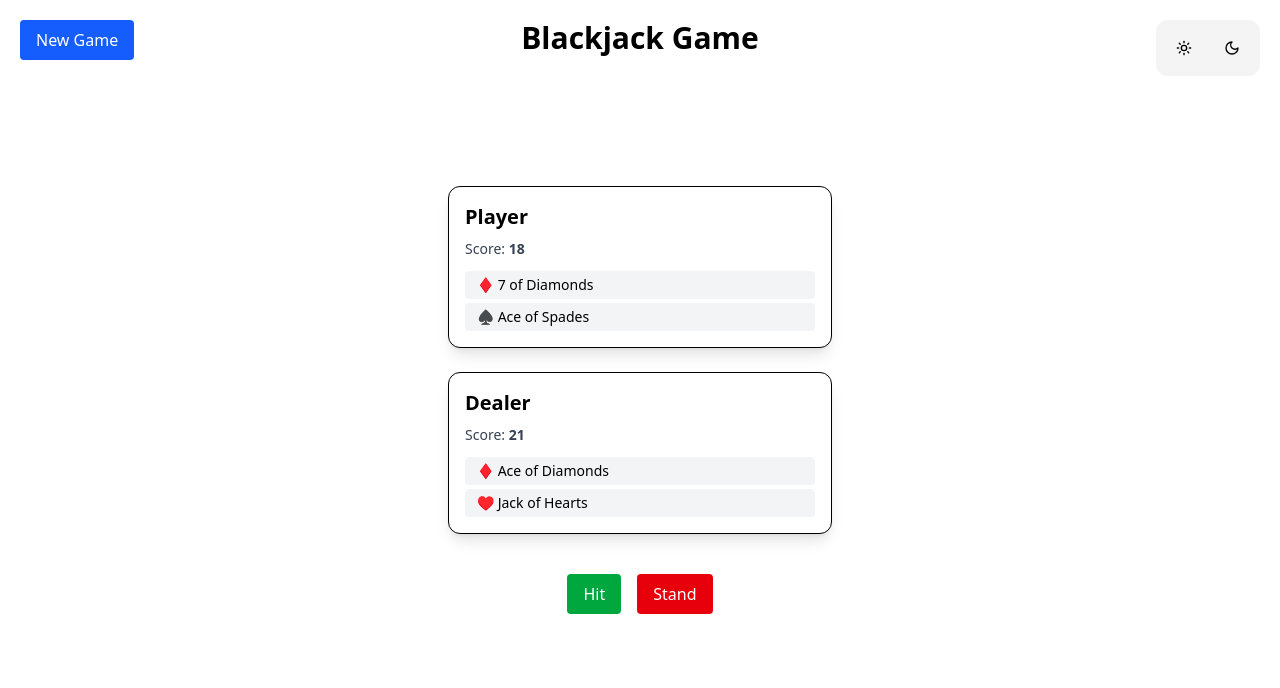
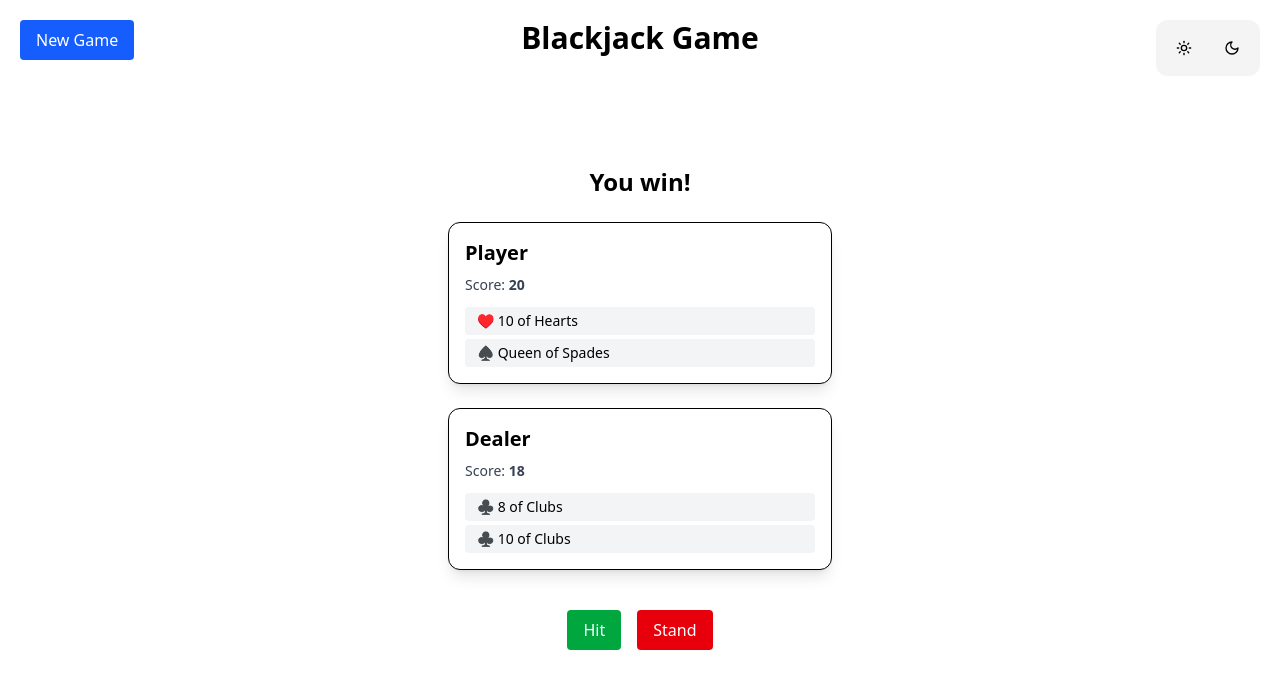
Before and after one commit to nikolakenjic/blackjack-game, a React (Vite) app: page / in a window 1280 px wide. Both pictures are taken after a click on the button "Stand". Shown: the top 688 px of the page. Built offline with nearby package versions, Linux system fonts and the light colour scheme.

Commit message:
display result

```diff
--- a/src/App.tsx
+++ b/src/App.tsx
@@ -19,8 +19,7 @@ function App() {
   const [deck, setDeck] = useState<Card[]>([]);
   const [player, setPlayer] = useState<Player | null>(null);
   const [dealer, setDealer] = useState<Player | null>(null);
-
-  // console.log(deck);
+  const [result, setResult] = useState<string | null>(null);
 
   // add dark/light theme
   useEffect(() => {
@@ -45,6 +44,7 @@ function App() {
     setPlayer(player);
     setDealer(dealer);
     setDeck(remainingDeck);
+    setResult(null);
   };
 
   // Handle hit and stand
@@ -60,23 +60,21 @@ function App() {
   // Check if player is busted
   useEffect(() => {
     if (player && player.score > 21) {
-      alert('You are busted! Dealer wins.');
+      setResult('You are busted! Dealer wins!');
       resetGame();
     }
   }, [player]);
 
   const checkWinner = (playerScore: number, dealerScore: number) => {
     if (dealerScore > 21) {
-      alert('You win! Dealer is busted.');
+      setResult('Dealer is busted! You win!');
     } else if (playerScore > dealerScore) {
-      alert('You win!');
+      setResult('You win!');
     } else if (playerScore < dealerScore) {
-      alert('Dealer wins!');
+      setResult('Dealer wins!');
     } else {
-      alert('Draw!');
+      setResult('Draw!');
     }
-
-    resetGame();
   };
 
   const handleStand = () => {
@@ -87,7 +85,9 @@ function App() {
     setDealer(updatedDealer);
     setDeck(updatedDeck);
 
-    checkWinner(player.score, updatedDealer.score);
+    setTimeout(() => {
+      checkWinner(player.score, updatedDealer.score);
+    }, 500);
   };
 
   if (!player || !dealer)
@@ -110,6 +110,12 @@ function App() {
         Blackjack Game
       </h1>
 
+      {result && (
+        <div className="mt-4 text-2xl font-bold dark:text-white text-center mb-6">
+          {result}
+        </div>
+      )}
+
       <HandDisplay title="Player" score={player.score} hand={player.hand} />
       <HandDisplay title="Dealer" score={dealer.score} hand={dealer.hand} />
 
```
